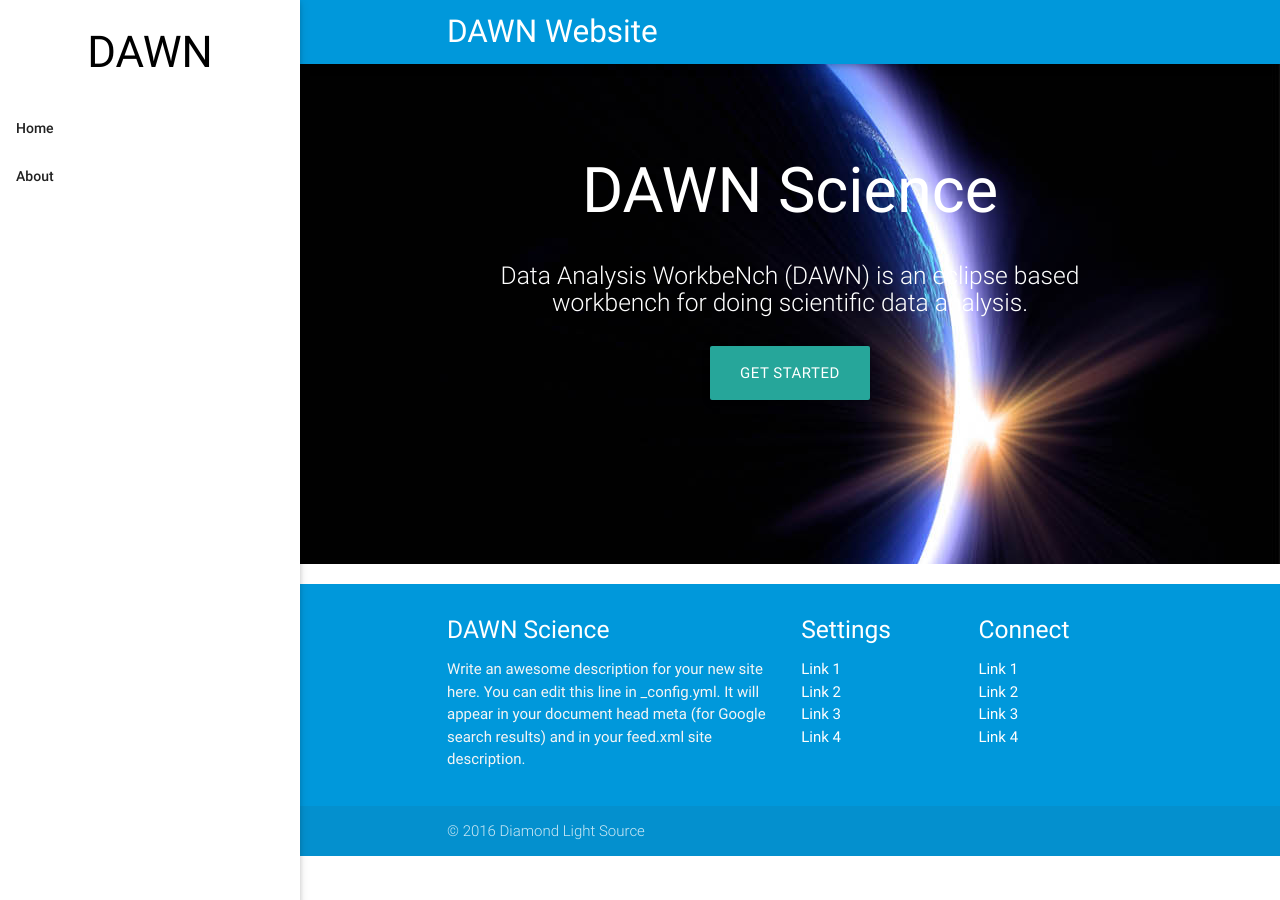
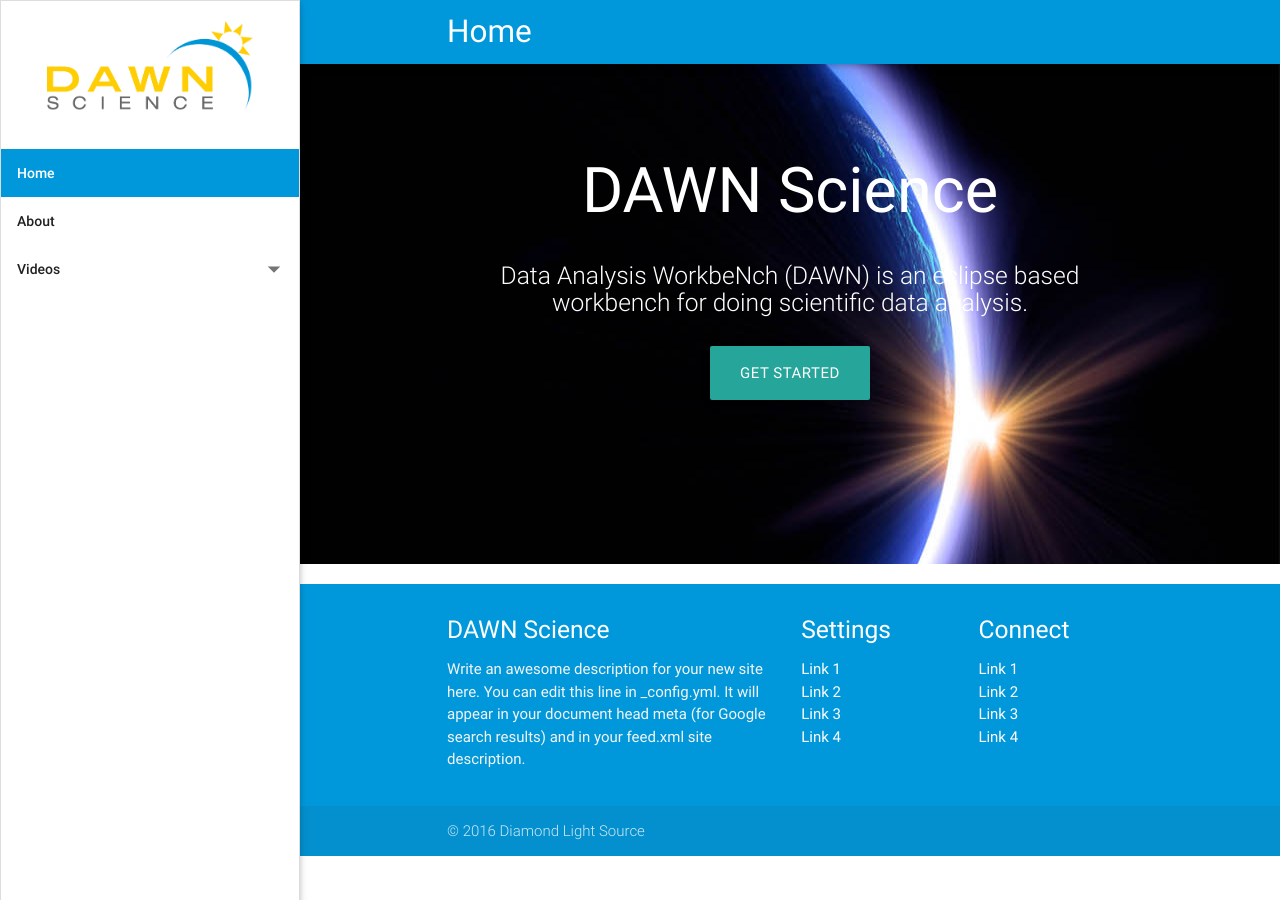
Before and after one commit to DawnScience/dawn-website, a Jekyll site: the page built from _pages/00_index.html, in a window 1280 px wide. Built offline with Jekyll 4.4.1, drawn with Linux system fonts in a browser that asks for light colours; nearby versions of some CDN libraries.

Commit message:
Added multi-level menu system

```diff
--- a/_includes/header.html
+++ b/_includes/header.html
@@ -2,21 +2,39 @@
 
   <nav>
     <div class="nav-wrapper container">
-      <a href="{{ site.baseurl }}/" class="brand-logo">{{ site.title }}</a>
+      <a href="{{ site.baseurl }}/" class="brand-logo">{% if page.title %}{{ page.title | escape }}{% else %}{{ site.title | escape }}{% endif %}</a>
 
-      <ul id="slide-out" class="side-nav fixed">
+      <ul id="slide-out" class="side-nav fixed collapsible collapsible-accordion">
+
         <div class="dawn-logo">
-            DAWN
+            <img src="{{ "/img/dawn_logo.png" | prepend: site.baseurl }}"/>
         </div>
+        {% include navigation_items.html context="/" %}
+        <!-- {% for nav in site.data.nav %}
+          {% if nav.subitems != null %}
+            <li class="no-padding">
+              <ul class="collapsible collapsible-accordion">
+                <li>
+                  <a class="collapsible-header {% if page.url contains nav.href %}active{% endif %}" href="{{ site.baseurl }}{{ nav.href }}">{{ nav.title }} <i class="material-icons">arrow_drop_down</i></a>
+                  <div class="collapsible-body">
+                    <ul>
+                      {% for subitem in nav.subitems %}
+                        <li><a class="{% if page.url contains subitem.href %}active{% endif %}" href="{{ site.baseurl }}{{ subitem.href }}">{{subitem.title}}</a></li>
+                      {% endfor %}
+                    </ul>
+                  </div>
+                </li>
+              </ul>
+            </li>
+          {% else %}
+            <li><a class="{% if page.url contains nav.href %}active{% endif %}" href="{{ site.baseurl }}{{ nav.href }}">{{nav.title}}</a></li>
+          {% endif %}
+        {% endfor %} -->
 
-        {% for my_page in site.pages %}
-          {% if my_page.title %}
-            <li><a href="{{ my_page.url | prepend: site.baseurl }}">{{ my_page.title }}</a></li>
-          {% endif %}
-        {% endfor %}
       </ul>
 
       <a href="#" data-activates="slide-out" class="button-collapse"><i class="material-icons">menu</i></a>
+
     </div>
   </nav>
 
--- /dev/null
+++ b/_includes/navigation_items.html
@@ -0,0 +1,50 @@
+{% capture html %}
+
+    {% if include.context == "/" %}
+        <li class="{% if page.url == "/" %}active{% endif %}">
+            <a class="waves-effect {% if page.url == "/" %}active{% endif %}" href="{{ site.baseurl }}/">Home</a>
+        </li>
+    {% endif %}
+
+    {% assign entries = site.pages %}
+    {% for entry in entries %}
+
+        {% capture slug    %}{{ entry.url | split: "/"   | last                       }}{% endcapture %}
+        {% capture current %}{{ entry.url | remove: slug | remove: "//" | append: "/" }}{% endcapture %}
+
+        {% if current == include.context %}
+
+            {% capture subitems %}
+                {% assign hasSubItems = false %}
+                {% for entry2 in entries %}
+                    {% capture slug2    %}{{ entry2.url | split: "/"   | last                       }}{% endcapture %}
+                    {% capture current2 %}{{ entry2.url | remove: slug2 | remove: "//" | append: "/" }}{% endcapture %}
+
+                    {% if current2 == entry.url %}
+                        {% assign hasSubItems = true %}
+                        <li class="{% if page.url == entry2.url %}active{% endif %}"><a class="waves-effect {% if page.url == entry2.url %}active{% endif %}" href="{{ site.baseurl }}{{ entry2.url }}">{{entry2.title}}</a></li>
+                    {% endif %}
+                {% endfor %}
+            {% endcapture %}
+
+            {% if hasSubItems %}
+
+                    <li>
+                      <a class="collapsible-title waves-effect {% if page.url == entry.url %}active{% endif %}" href="{{ site.baseurl }}{{ entry.url }}">{{ entry.title }} </a>
+                      <a class="collapsible-header {% if page.url contains entry.url %}active{% endif %}"><i class="material-icons">arrow_drop_down</i></a>
+                      <div class="collapsible-body">
+                        <ul>
+                          {{subitems}}
+                        </ul>
+                      </div>
+                    </li>
+
+            {% else %}
+                <li class="{% if page.url contains entry.url %}active{% endif %}"><a class="waves-effect {% if page.url == entry.url %}active{% endif %}" href="{{ site.baseurl }}{{ entry.url }}">{{entry.title}}</a></li>
+            {% endif %}
+
+        {% endif %}
+
+    {% endfor %}
+
+{% endcapture %}{{ html | strip_newlines | replace:'    ','' | replace:'    ','' | replace:'  ',' ' }}
--- a/css/main.scss
+++ b/css/main.scss
@@ -6,7 +6,7 @@
 
 // Import partials from `sass_dir` (defaults to `_sass`)
 @import
-        "materialize"
+  "materialize"
 ;
 
 #index-banner
@@ -37,3 +37,56 @@
 	text-align:center;
 	font-size:2.92rem;
 }
+
+.side-nav {
+
+  overflow: hidden;
+
+  // Only show scrollbar on hover
+  &:hover {
+    overflow-y: auto;
+  }
+
+  .dawn-logo img{
+    width: 80%;
+  }
+
+  li.bold a{
+  	font-weight:bold;
+  }
+
+  li i {
+  	height:auto;
+    float: right !important;
+    margin: 0 !important;
+  }
+
+  li {
+    position:relative;
+
+    &.active>a.active{
+      background-color:$primary-color;
+      color:color('shades','white');
+
+    }
+
+  }
+
+  li a.collapsible-header {
+    position:absolute;
+    right:0;
+    top:0;
+    z-index:2;
+    background-color:color('shades','white') !important;
+
+    &.active{
+      background-color:color('grey','lighten-2') !important;
+    }
+  }
+
+  .collapsible-body li a {
+	  font-weight: 400;
+	  padding: 0 37.5px 0 45px;
+	}
+
+}
```
Also changed, not shown: _pages/02_01_data-handling.md (added, +6 -0 lines), _pages/02_videos.md (added, +13 -0 lines), img/dawn_logo.png (added).
